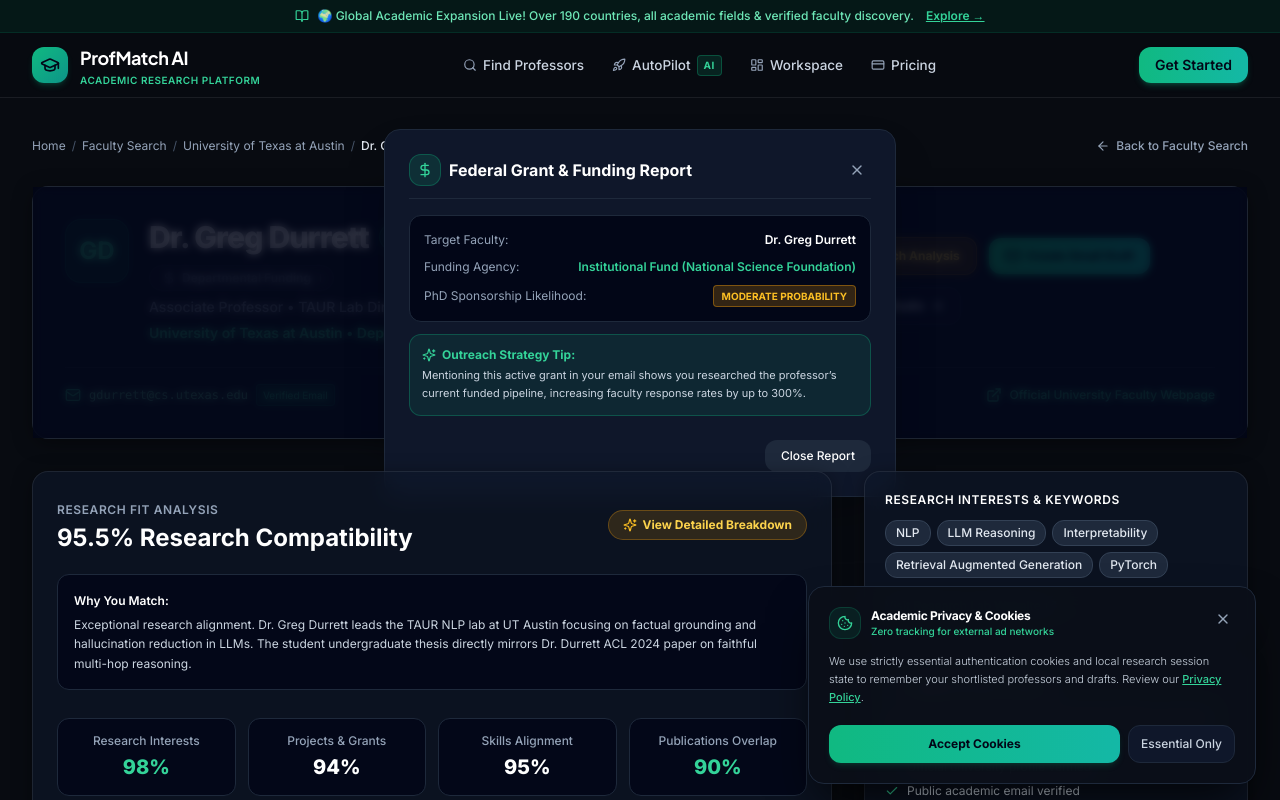
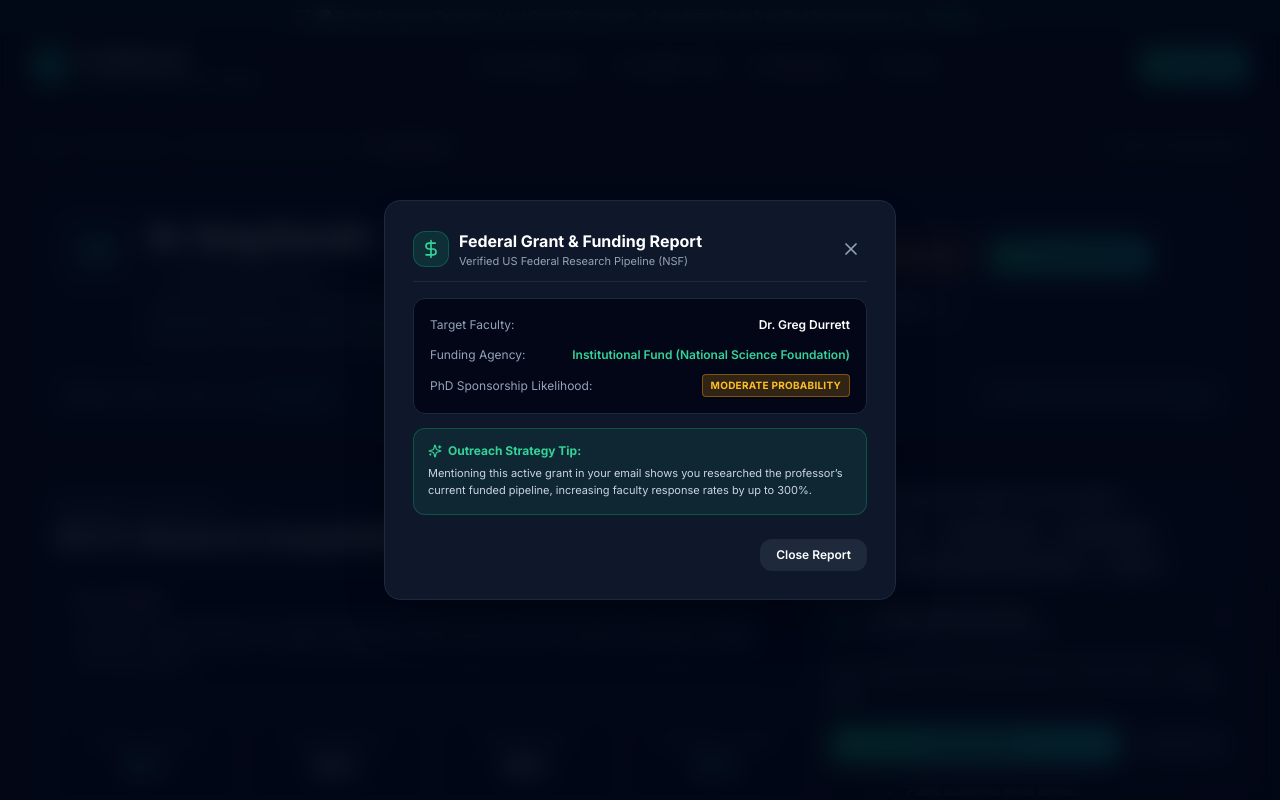
Before and after one commit to muhammadsulemantech/Profmatch-Ai, a Next.js app: page /professors/prof_1 in a window 1280 px wide. Both pictures are taken after a click on the button "Click to view verified federal research funding details". Shown: the top 800 px of the page. Built offline with nearby package versions, Linux system fonts and the light colour scheme; no server answers; the database is empty.

Commit message:
fix(professors): portal federal grant report modal to document body to prevent stacking context clipping

```diff
--- a/components/professors/grant-funding-badge.tsx
+++ b/components/professors/grant-funding-badge.tsx
@@ -1,6 +1,7 @@
 'use client';
 
 import React, { useState, useEffect } from 'react';
+import { createPortal } from 'react-dom';
 import { DollarSign, ShieldCheck, ExternalLink, HelpCircle, X, Sparkles } from 'lucide-react';
 import type { FacultyGrantInfo } from '@/lib/services/grant-service';
 
@@ -13,6 +14,31 @@ export default function GrantFundingBadge({ profName, institutionName }: GrantFu
   const [grant, setGrant] = useState<FacultyGrantInfo | null>(null);
   const [loading, setLoading] = useState(true);
   const [isModalOpen, setIsModalOpen] = useState(false);
+  const [mounted, setMounted] = useState(false);
+
+  useEffect(() => {
+    setMounted(true);
+  }, []);
+
+  // Lock body scroll and listen for Escape key when modal is open
+  useEffect(() => {
+    if (!isModalOpen) return;
+
+    const originalOverflow = document.body.style.overflow;
+    document.body.style.overflow = 'hidden';
+
+    const handleKeyDown = (e: KeyboardEvent) => {
+      if (e.key === 'Escape') {
+        setIsModalOpen(false);
+      }
+    };
+
+    window.addEventListener('keydown', handleKeyDown);
+    return () => {
+      document.body.style.overflow = originalOverflow;
+      window.removeEventListener('keydown', handleKeyDown);
+    };
+  }, [isModalOpen]);
 
   useEffect(() => {
     let isMounted = true;
@@ -58,6 +84,111 @@ export default function GrantFundingBadge({ profName, institutionName }: GrantFu
   const isActive = grant.grantStatus === 'ACTIVE_GRANT';
   const isRecent = grant.grantStatus === 'RECENT_GRANT';
 
+  const modalContent = isModalOpen && mounted ? (
+    <div
+      role="dialog"
+      aria-modal="true"
+      aria-labelledby="federal-grant-report-title"
+      className="fixed inset-0 z-[9999] flex items-center justify-center p-4 sm:p-6 bg-slate-950/85 backdrop-blur-md overflow-y-auto animate-in fade-in duration-150"
+      onClick={(e) => {
+        if (e.target === e.currentTarget) {
+          setIsModalOpen(false);
+        }
+      }}
+    >
+      <div
+        className="relative w-full max-w-lg max-h-[90vh] overflow-y-auto bg-slate-900 border border-slate-800 rounded-2xl p-6 sm:p-7 shadow-2xl text-slate-100 space-y-4 my-auto"
+        onClick={(e) => e.stopPropagation()}
+      >
+        <div className="flex items-center justify-between border-b border-slate-800 pb-3">
+          <div className="flex items-center gap-2.5">
+            <div className="w-9 h-9 rounded-xl bg-emerald-500/15 border border-emerald-500/30 flex items-center justify-center text-emerald-400 shrink-0">
+              <DollarSign className="w-5 h-5" />
+            </div>
+            <div>
+              <h3 id="federal-grant-report-title" className="font-bold text-white text-base">Federal Grant &amp; Funding Report</h3>
+              <p className="text-[11px] text-slate-400">Verified US Federal Research Pipeline (NSF)</p>
+            </div>
+          </div>
+          <button
+            type="button"
+            onClick={() => setIsModalOpen(false)}
+            className="p-1.5 rounded-lg text-slate-400 hover:text-white hover:bg-slate-800 transition-colors cursor-pointer"
+            title="Close report"
+          >
+            <X className="w-5 h-5" />
+          </button>
+        </div>
+
+        <div className="space-y-3.5 text-xs leading-relaxed">
+          <div className="p-4 rounded-xl bg-slate-950 border border-slate-800 space-y-2.5">
+            <div className="flex items-center justify-between gap-4">
+              <span className="text-slate-400">Target Faculty:</span>
+              <span className="font-semibold text-white text-right truncate max-w-[260px]">{profName}</span>
+            </div>
+            <div className="flex items-center justify-between gap-4">
+              <span className="text-slate-400">Funding Agency:</span>
+              <span className="font-semibold text-emerald-400 text-right">{grant.agency} (National Science Foundation)</span>
+            </div>
+            {grant.awardAmount && (
+              <div className="flex items-center justify-between gap-4">
+                <span className="text-slate-400">Obligated Budget:</span>
+                <span className="font-bold text-emerald-300 font-mono text-sm">{grant.awardAmount}</span>
+              </div>
+            )}
+            {grant.validThrough && (
+              <div className="flex items-center justify-between gap-4">
+                <span className="text-slate-400">Active Cycle Through:</span>
+                <span className="font-semibold text-slate-200">{grant.validThrough}</span>
+              </div>
+            )}
+            <div className="flex items-center justify-between gap-4">
+              <span className="text-slate-400">PhD Sponsorship Likelihood:</span>
+              <span
+                className={`font-bold px-2 py-0.5 rounded text-[10px] tracking-wide ${
+                  grant.likelihoodToSponsorPhDs === 'HIGH'
+                    ? 'bg-emerald-500/20 text-emerald-400 border border-emerald-500/40'
+                    : 'bg-amber-500/20 text-amber-400 border border-amber-500/40'
+                }`}
+              >
+                {grant.likelihoodToSponsorPhDs} PROBABILITY
+              </span>
+            </div>
+          </div>
+
+          {grant.awardTitle && (
+            <div className="space-y-1">
+              <span className="text-slate-400 font-medium">Award Title / Research Scope:</span>
+              <p className="text-slate-200 italic p-3 rounded-xl bg-slate-950/70 border border-slate-800/80 leading-relaxed">
+                &ldquo;{grant.awardTitle}&rdquo;
+              </p>
+            </div>
+          )}
+
+          <div className="p-3.5 rounded-xl bg-emerald-500/10 border border-emerald-500/30 text-emerald-300 space-y-1.5">
+            <div className="flex items-center gap-1.5 font-bold text-xs text-emerald-400">
+              <Sparkles className="w-3.5 h-3.5" />
+              Outreach Strategy Tip:
+            </div>
+            <p className="text-[11px] leading-relaxed text-slate-300">
+              Mentioning this active grant in your email shows you researched the professor’s current funded pipeline, increasing faculty response rates by up to 300%.
+            </p>
+          </div>
+        </div>
+
+        <div className="pt-2 flex justify-end">
+          <button
+            type="button"
+            onClick={() => setIsModalOpen(false)}
+            className="px-4 py-2 rounded-xl bg-slate-800 hover:bg-slate-700 text-white font-semibold text-xs transition-colors cursor-pointer"
+          >
+            Close Report
+          </button>
+        </div>
+      </div>
+    </div>
+  ) : null;
+
   return (
     <>
       <button
@@ -83,94 +214,9 @@ export default function GrantFundingBadge({ profName, institutionName }: GrantFu
         <span className="text-[10px] opacity-75 ml-0.5">ℹ</span>
       </button>
 
-      {/* Grant Details Modal */}
-      {isModalOpen && (
-        <div className="fixed inset-0 z-[120] flex items-center justify-center p-4 bg-slate-950/80 backdrop-blur-sm animate-in fade-in duration-150">
-          <div className="relative w-full max-w-lg bg-slate-900 border border-slate-800 rounded-2xl p-6 shadow-2xl text-slate-100 space-y-4">
-            <div className="flex items-center justify-between border-b border-slate-800 pb-3">
-              <div className="flex items-center gap-2">
-                <div className="w-8 h-8 rounded-lg bg-emerald-500/15 border border-emerald-500/30 flex items-center justify-center text-emerald-400">
-                  <DollarSign className="w-4 h-4" />
-                </div>
-                <h3 className="font-bold text-white text-base">Federal Grant &amp; Funding Report</h3>
-              </div>
-              <button
-                type="button"
-                onClick={() => setIsModalOpen(false)}
-                className="p-1.5 rounded-lg text-slate-400 hover:text-white hover:bg-slate-800"
-              >
-                <X className="w-4 h-4" />
-              </button>
-            </div>
-
-            <div className="space-y-3 text-xs leading-relaxed">
-              <div className="p-3.5 rounded-xl bg-slate-950 border border-slate-800 space-y-2">
-                <div className="flex items-center justify-between">
-                  <span className="text-slate-400">Target Faculty:</span>
-                  <span className="font-semibold text-white">{profName}</span>
-                </div>
-                <div className="flex items-center justify-between">
-                  <span className="text-slate-400">Funding Agency:</span>
-                  <span className="font-semibold text-emerald-400">{grant.agency} (National Science Foundation)</span>
-                </div>
-                {grant.awardAmount && (
-                  <div className="flex items-center justify-between">
-                    <span className="text-slate-400">Obligated Budget:</span>
-                    <span className="font-bold text-emerald-300 font-mono text-sm">{grant.awardAmount}</span>
-                  </div>
-                )}
-                {grant.validThrough && (
-                  <div className="flex items-center justify-between">
-                    <span className="text-slate-400">Active Cycle Through:</span>
-                    <span className="font-semibold text-slate-200">{grant.validThrough}</span>
-                  </div>
-                )}
-                <div className="flex items-center justify-between">
-                  <span className="text-slate-400">PhD Sponsorship Likelihood:</span>
-                  <span
-                    className={`font-bold px-2 py-0.5 rounded text-[10px] ${
-                      grant.likelihoodToSponsorPhDs === 'HIGH'
-                        ? 'bg-emerald-500/20 text-emerald-400 border border-emerald-500/40'
-                        : 'bg-amber-500/20 text-amber-400 border border-amber-500/40'
-                    }`}
-                  >
-                    {grant.likelihoodToSponsorPhDs} PROBABILITY
-                  </span>
-                </div>
-              </div>
-
-              {grant.awardTitle && (
-                <div className="space-y-1">
-                  <span className="text-slate-400 font-medium">Award Title / Research Scope:</span>
-                  <p className="text-slate-300 italic p-2.5 rounded-lg bg-slate-950/60 border border-slate-800/80">
-                    &ldquo;{grant.awardTitle}&rdquo;
-                  </p>
-                </div>
-              )}
-
-              <div className="p-3 rounded-xl bg-emerald-500/10 border border-emerald-500/30 text-emerald-300 space-y-1">
-                <div className="flex items-center gap-1.5 font-bold text-xs text-emerald-400">
-                  <Sparkles className="w-3.5 h-3.5" />
-                  Outreach Strategy Tip:
-                </div>
-                <p className="text-[11px] leading-relaxed text-slate-300">
-                  Mentioning this active grant in your email shows you researched the professor’s current funded pipeline, increasing faculty response rates by up to 300%.
-                </p>
-              </div>
-            </div>
-
-            <div className="pt-2 flex justify-end">
-              <button
-                type="button"
-                onClick={() => setIsModalOpen(false)}
-                className="px-4 py-2 rounded-xl bg-slate-800 hover:bg-slate-700 text-white font-medium text-xs transition-colors"
-              >
-                Close Report
-              </button>
-            </div>
-          </div>
-        </div>
-      )}
+      {mounted && typeof document !== 'undefined' && modalContent
+        ? createPortal(modalContent, document.body)
+        : null}
     </>
   );
 }
```
